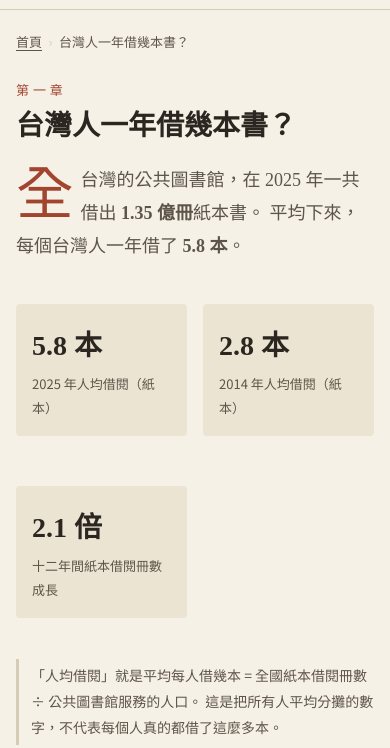
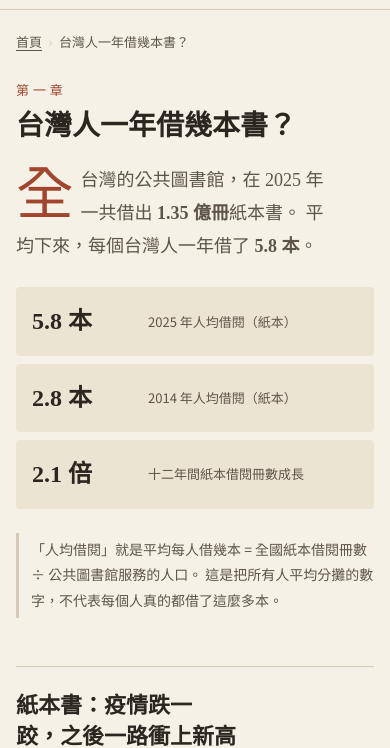
Before and after one commit to zongon0914-lang/still-borrowing-books, a website: page chapter1.html in a window 390 px wide. Shown: the part 106-854 px from the top of the page. Drawn offline with nearby package versions, Linux system fonts and the light colour scheme.

Commit message:
Ticket 09: mobile polish and 2-click check
- Stat boxes: drop default <p> margins; on phones (<36rem) stack them in
  one column with value left, label right, instead of wrapping 2 + 1.
- Typography: text-wrap balance on headings and .lead, pretty on
  paragraphs, so no line ends with one or two stranded characters.
- Map/ranking palette: lightest bin is now pale blue instead of beige,
  so the scale reads as one continuous ramp rather than "no data".
- tests/links.test.mjs: checkpoint 2 now asserts county/category/age
  pages are reachable within 2 clicks from the home page.
- Verified by hand in a browser: 49 page variants at 320px and 375px
  have no horizontal scroll.

Not yet done: push to GitHub Pages and run checks against the live site.

Co-Authored-By: Claude Opus 5.5 <noreply@anthropic.com>

```diff
--- a/assets/style.css
+++ b/assets/style.css
@@ -10,8 +10,8 @@
   --chart-print: #3e5a6e;  /* 紙本：藍墨 */
   --chart-ebook: #7a8f5b;  /* 電子書：橄欖綠 */
   /* 人均借閱分級（淺 → 深），地圖和排行共用 */
-  --bin-0: #e2d7bf;
-  --bin-1: #c3cdd0;
+  --bin-0: #dfe5e4;
+  --bin-1: #b8c7cd;
   --bin-2: #8ea6b3;
   --bin-3: #5a7d91;
   --bin-4: #2c4a5e;
@@ -97,7 +97,8 @@ main {
   margin: 0;
 }
 
-h1, h2, h3 { line-height: 1.4; font-weight: 700; }
+h1, h2, h3 { line-height: 1.4; font-weight: 700; text-wrap: balance; }
+p, li, dd { text-wrap: pretty; } /* 避免段落最後一行只剩一兩個字 */
 h1 { font-size: clamp(1.75rem, 6vw, 2.5rem); margin: 0.25rem 0 1rem; }
 h2 {
   font-size: 1.375rem;
@@ -105,7 +106,7 @@ h2 {
   padding-top: 1.5rem;
   border-top: 1px solid var(--rule);
 }
-.lead { font-size: 1.125rem; color: var(--ink-soft); }
+.lead { font-size: 1.125rem; color: var(--ink-soft); text-wrap: balance; }
 
 /* 首字放大，像書的章節開頭 */
 .drop-cap::first-letter {
@@ -148,12 +149,25 @@ h2 {
   margin: 1.5rem 0;
 }
 .stat {
+  margin: 0;
   background: var(--paper-deep);
   border-radius: 4px;
   padding: 1rem;
 }
 .stat__value { display: block; font-size: 1.75rem; font-weight: 700; font-variant-numeric: tabular-nums; }
 .stat__label { display: block; font-family: var(--sans); font-size: 0.8125rem; color: var(--ink-soft); }
+/* 手機（窄於 36rem，跟地圖版面同一個分界）：三個數字排成一欄，數字在左、說明在右，不會 2＋1 斷行 */
+@media (max-width: 35.99rem) {
+  .stat-row { grid-template-columns: minmax(0, 1fr); gap: 0.5rem; }
+  .stat {
+    display: grid;
+    grid-template-columns: 6.5rem minmax(0, 1fr);
+    gap: 0.75rem;
+    align-items: center;
+    padding: 0.75rem 1rem;
+  }
+  .stat__value { font-size: 1.5rem; }
+}
 
 /* ---------- 圖表 ---------- */
 .chart-card {
```
Also changed, not shown: tests/links.test.mjs (+19 -0 lines), .scratch/library-borrowing/issues/09-polish-final.md.
